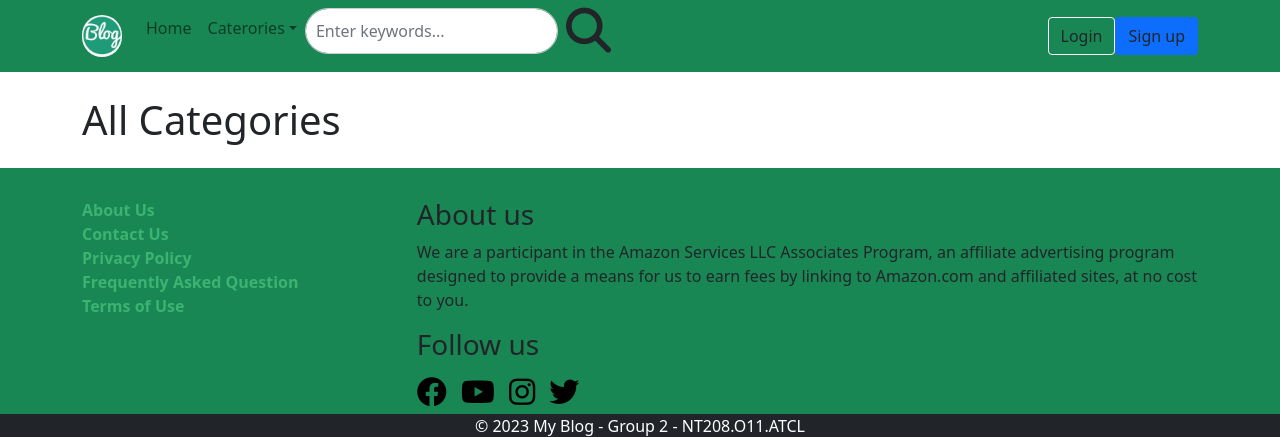
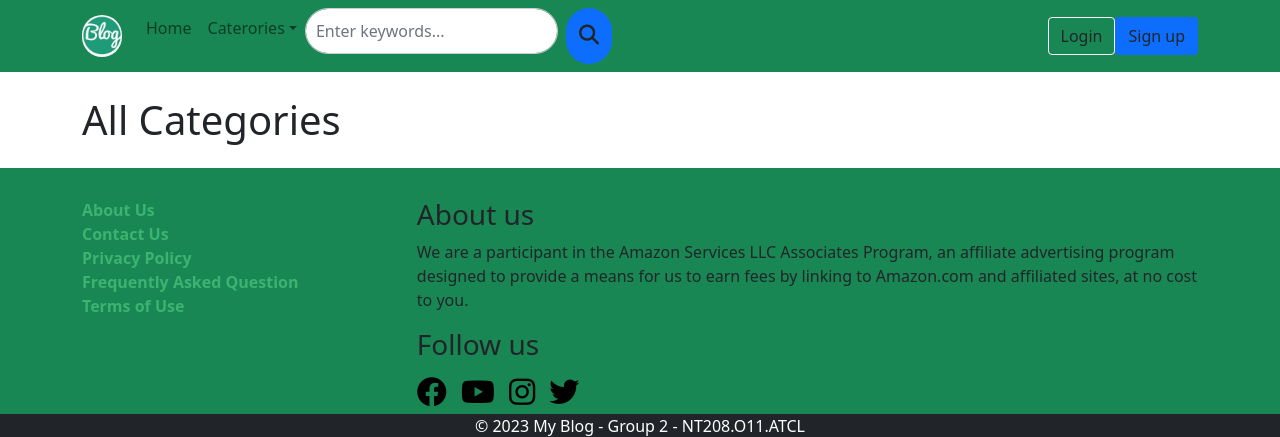
Before and after one commit to quocdat04637/Web_Blogging, a Django app: page /categories/ in a window 1280 px wide. Shown: the top 437 px of the page. Run offline with Django 4.2, Linux system fonts and the light colour scheme; data that the repository does not hold is empty; some libraries are stand-ins or nearby versions.

Commit message:
add some changes 3

```diff
--- a/blog_project/blog/templates/blog/base.html
+++ b/blog_project/blog/templates/blog/base.html
@@ -78,12 +78,13 @@
                         </ul>
                     </li>
 
-                    <form class="d-flex">
-                        <input class="form-control me-2" type="text" style="border-radius: 30px;" placeholder="Enter keywords...">
-                        <a href="#">
-                            <i class="fa-solid fa-magnifying-glass text-dark" style="font-size: 45px;"></i>
-                        </a>
+                    <form class="d-flex" action="{% url 'search' %}" method="get">
+                        <input class="form-control me-2" type="text" name="q" style="border-radius: 30px;" placeholder="Enter keywords...">
+                        <button type="submit" class="btn btn-primary" style="border-radius: 30px;">
+                            <i class="fa-solid fa-magnifying-glass text-dark" style="font-size: 20px;"></i>
+                        </button>
                     </form>
+
 
                 </ul>
             </div>
--- a/blog_project/blog/urls.py
+++ b/blog_project/blog/urls.py
@@ -75,6 +75,9 @@ urlpatterns = [
     path('faq/', views.faq, name='faq'),
 
     path('term-of-use/', views.term_of_use, name='term_of_use'),
+
+    path('search/', views.search, name='search'),
+
 ]
 
 
--- a/blog_project/blog/views.py
+++ b/blog_project/blog/views.py
@@ -379,3 +379,17 @@ def faq(request):
 
 def term_of_use(request):
     return render(request, 'blog/term_of_use.html')
+
+
+def search(request):
+    query = request.GET.get('q')
+    results = []
+
+    if query:
+        results = Post.objects.filter(title__icontains=query)
+    context = {
+        'query': query,
+        'results': results,
+    }
+
+    return render(request, 'blog/search_results.html', context)
```
